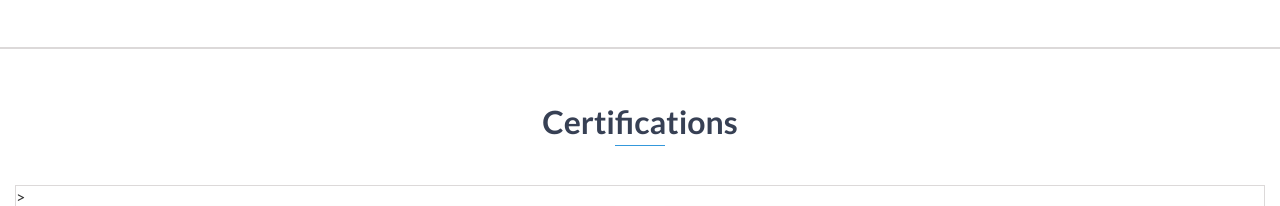
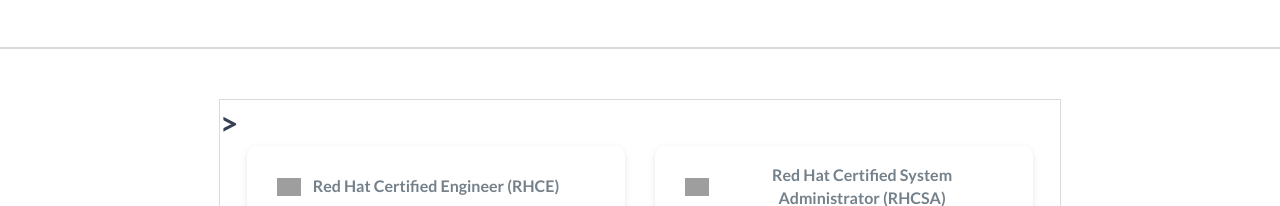
Before and after one commit to BasilTAlias/BasilTAlias.github.io, a website: page index.html in a window 1280 px wide. Shown: the part 2310-2516 px from the top of the page. Drawn offline with nearby package versions, Linux system fonts and the light colour scheme; grey boxes are pictures that could not be loaded.

Commit message:
Update index.html

```diff
--- a/index.html
+++ b/index.html
@@ -138,7 +138,7 @@
     </div>
 
 <div class="optional-section" id="certifications">
-    <h2 class="heading" style="font-family: 'Lato', sans-serif; font-weight: 700; font-size: 32px; text-align: center;">Certifications</h2>
+    <h2 class="heading" style="font-family: 'Lato', sans-serif; font-weight: 700; font-size: 32px; text-align: center;" Certifications</h2>
 
         <div class="optional-section-block" style="max-width: 100%; padding: 0;">>
 <!-- Row 1: Red Hat -->
```
